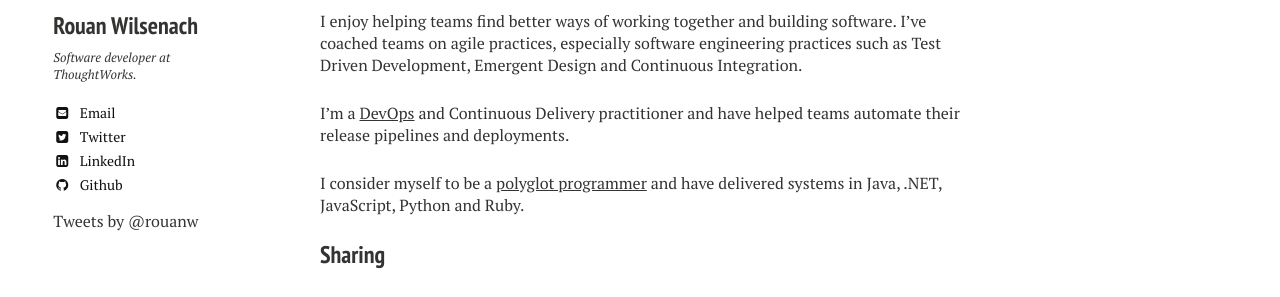
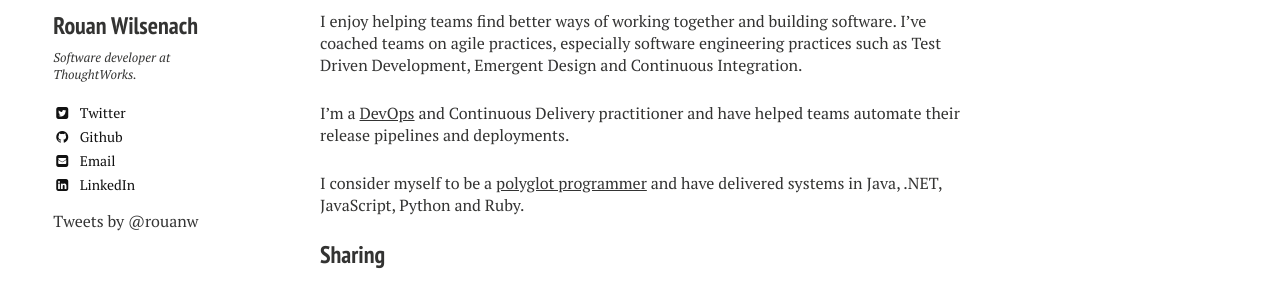
Before and after one commit to rouanw/rouanw.github.io, a Jekyll site: the page built from about/index.md, in a window 1280 px wide. Shown: the part 337-634 px from the top of the page. Built offline with Jekyll 4.4.1, drawn with Linux system fonts in a browser that asks for light colours; nearby versions of some CDN libraries; some web fonts are replaced; comment, search, counter and statistics services are not loaded.

Commit message:
reorder author links

```diff
--- a/_includes/_author-bio.html
+++ b/_includes/_author-bio.html
@@ -12,15 +12,15 @@
 
   <h3 itemprop="name">{{ author.name }}</h3>
   <p>{{ author.bio }}</p>
+  {% if author.twitter %}<a href="http://twitter.com/{{ author.twitter }}" class="author-social" target="_blank"><i class="fa fa-fw fa-twitter-square"></i> Twitter</a>{% endif %}
+  {% if author.github %}<a href="http://github.com/{{ author.github }}" class="author-social" target="_blank"><i class="fa fa-fw fa-github"></i> Github</a>{% endif %}
   {% if author.email %}<a href="mailto:{{ author.email }}" class="author-social" target="_blank"><i class="fa fa-fw fa-envelope-square"></i> Email</a>{% endif %}
-  {% if author.twitter %}<a href="http://twitter.com/{{ author.twitter }}" class="author-social" target="_blank"><i class="fa fa-fw fa-twitter-square"></i> Twitter</a>{% endif %}
   {% if author.facebook %}<a href="http://facebook.com/{{ author.facebook }}" class="author-social" target="_blank"><i class="fa fa-fw fa-facebook-square"></i> Facebook</a>{% endif %}
   {% if author.google.plus %}<a href="http://plus.google.com/+{{ author.google.plus }}" class="author-social" target="_blank"><i class="fa fa-fw fa-google-plus-square"></i> Google+</a>{% endif %}
   {% if author.linkedin %}<a href="http://linkedin.com/in/{{ author.linkedin }}" class="author-social" target="_blank"><i class="fa fa-fw fa-linkedin-square"></i> LinkedIn</a>{% endif %}
   {% if author.xing %}<a href="http://www.xing.com/profile/{{ author.xing }}" class="author-social" target="_blank"><i class="fa fa-fw fa-xing-square"></i> XING</a>{% endif %}
   {% if author.instagram %}<a href="http://instagram.com/{{ author.instagram }}" class="author-social" target="_blank"><i class="fa fa-fw fa-instagram"></i> Instagram</a>{% endif %}
   {% if author.tumblr %}<a href="http://{{ author.tumblr }}.tumblr.com" class="author-social" target="_blank"><i class="fa fa-fw fa-tumblr-square"></i> Tumblr</a>{% endif %}
-  {% if author.github %}<a href="http://github.com/{{ author.github }}" class="author-social" target="_blank"><i class="fa fa-fw fa-github"></i> Github</a>{% endif %}
   {% if author.stackoverflow %}<a href="http://stackoverflow.com/users/{{ author.stackoverflow }}" class="author-social" target="_blank"><i class="fa fa-fw fa-stack-overflow"></i> Stackoverflow</a>{% endif %}
   {% if author.lastfm %}<a href="http://lastfm.com/user/{{ author.lastfm }}" class="author-social" target="_blank"><i class="fa fa-fw fa-music"></i> Last.fm</a>{% endif %}
   {% if author.dribbble %}<a href="http://dribbble.com/{{ author.dribbble }}" class="author-social" target="_blank"><i class="fa fa-fw fa-dribbble"></i> Dribbble</a>{% endif %}
```
